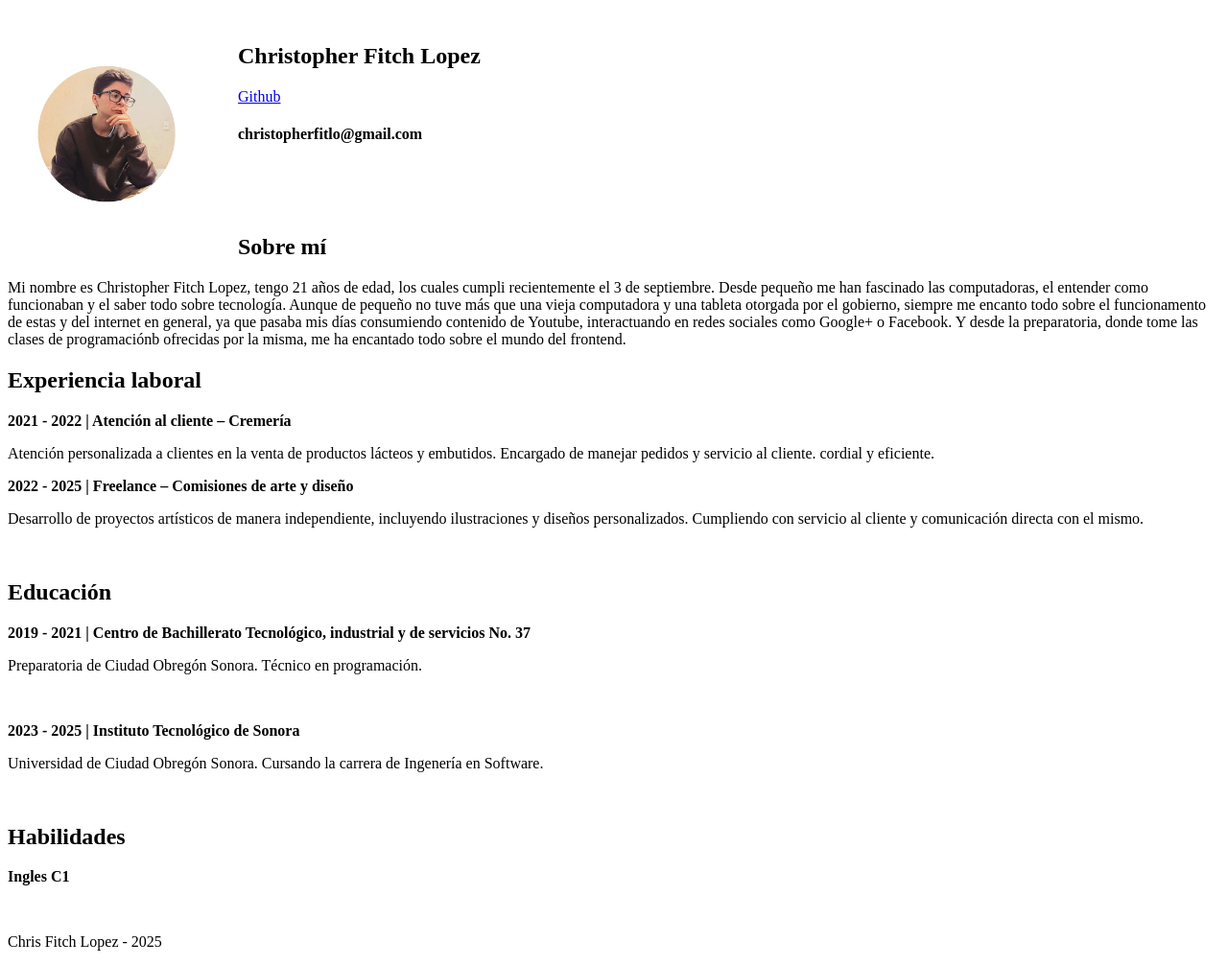
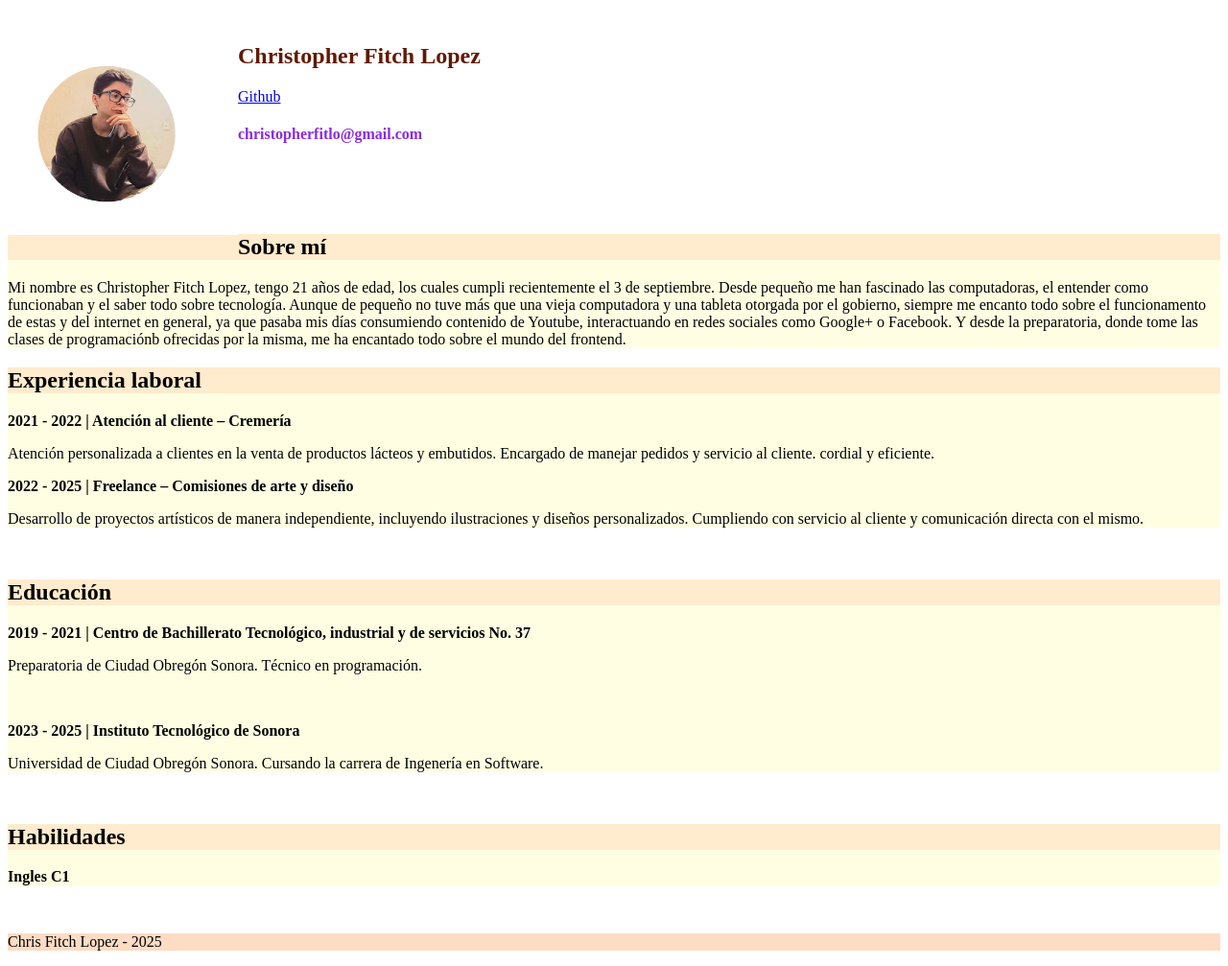
Before and after one commit to GitChrisLopez/Curriculum_FitchChris, a plain HTML site: page index.html in a window 1280 px wide. Shown: the part 159-1166 px from the top of the page at 96% size. Drawn offline with Linux system fonts and the light colour scheme.

Commit message:
Asignación 09 branch estilos

```diff
--- a/index.html
+++ b/index.html
@@ -4,10 +4,32 @@
     <meta charset="UTF-8" />
     <meta name="viewport" content="width=device-width, initial-scale=1.0" />
     <title>Curriculim Vitae</title>
+
+    <style>
+      #style1 {
+        background-color: rgb(255, 220, 196);
+      }
+
+      h1 {
+        color: rgb(96, 26, 0);
+      }
+
+      h2 {
+        background-color: blanchedalmond;
+      }
+
+      #section1 {
+        background-color: rgb(255, 254, 226);
+      }
+
+      h4 {
+        color: blueviolet;
+      }
+    </style>
   </head>
   <body>
     <section>
-      <nav>
+      <nav id="style1">
         <ul>
           <!--seccion de navegacion donde se incluyan links al resto de las páginas-->
           <li><a href="./interests.html"> Intereses </a></li>
@@ -18,7 +40,7 @@
 
     <main>
       <br />
-      <h1>Página principal - CV</h1>
+      <h1 id="section1">Página principal - CV</h1>
       <br />
       <div>
         <section>
@@ -32,23 +54,25 @@
 
           <br />
           <br /><br />
+          <section id="section1">
             <!--seccion donde se menciona una pequeña biografia-->
             <h2>Sobre mí</h2>
             <p style="font-size: 16px">
               Mi nombre es Christopher Fitch Lopez, tengo 21 años de edad, los
-            cuales cumpli recientemente el 3 de septiembre. Desde pequeño me han
-            fascinado las computadoras, el entender como funcionaban y el saber
-            todo sobre tecnología. Aunque de pequeño no tuve más que una vieja
-            computadora y una tableta otorgada por el gobierno, siempre me
-            encanto todo sobre el funcionamento de estas y del internet en
+              cuales cumpli recientemente el 3 de septiembre. Desde pequeño me
+              han fascinado las computadoras, el entender como funcionaban y el
+              saber todo sobre tecnología. Aunque de pequeño no tuve más que una
+              vieja computadora y una tableta otorgada por el gobierno, siempre
+              me encanto todo sobre el funcionamento de estas y del internet en
               general, ya que pasaba mis días consumiendo contenido de Youtube,
-            interactuando en redes sociales como Google+ o Facebook. Y desde la
-            preparatoria, donde tome las clases de programaciónb ofrecidas por
-            la misma, me ha encantado todo sobre el mundo del frontend.
+              interactuando en redes sociales como Google+ o Facebook. Y desde
+              la preparatoria, donde tome las clases de programaciónb ofrecidas
+              por la misma, me ha encantado todo sobre el mundo del frontend.
             </p>
           </section>
+        </section>
 
-        <section>
+        <section id="section1">
           <h2>Experiencia laboral</h2>
           <p style="font-size: 16px; font-weight: bold">
             2021 - 2022 | Atención al cliente – Cremería
@@ -70,7 +94,7 @@
         </section>
 
         <br />
-        <section>
+        <section id="section1">
           <h2>Educación</h2>
           <p style="font-size: 16px; font-weight: bold">
             2019 - 2021 | Centro de Bachillerato Tecnológico, industrial y de
@@ -92,7 +116,7 @@
 
         <br />
 
-        <section>
+        <section id="section1">
           <!--idiomas-->
           <h2>Habilidades</h2>
           <p style="font-size: 16px; font-weight: bold">Ingles C1</p>
@@ -100,9 +124,9 @@
       </div>
     </main>
     <br />
-    <footer>
+    <footer id="style1">
       <div>
-        <p>Chris Fitch Lopez - 2025</p>
+        <p id="style1">Chris Fitch Lopez - 2025</p>
       </div>
     </footer>
   </body>
```
Also changed, not shown: interests.html (+23 -3 lines), schedule.html (+11 -2 lines). Lines whose indentation alone changed are shown as unchanged.
